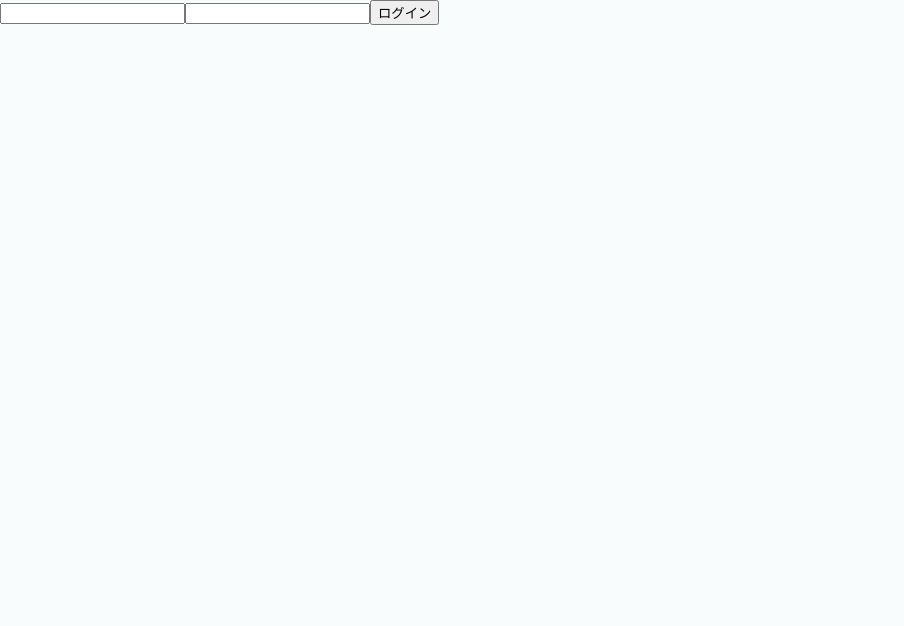
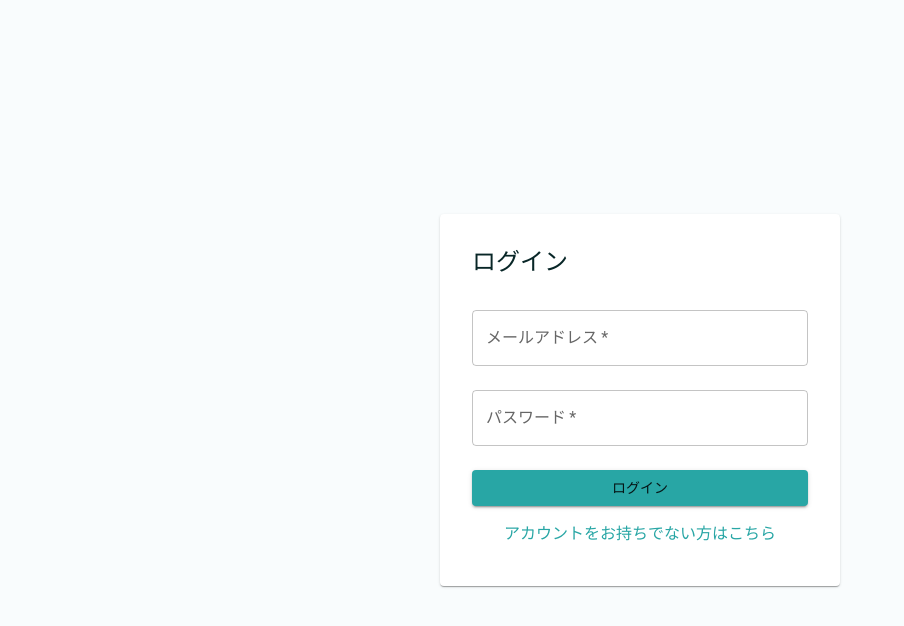
Before and after one commit to takuma0403/HistoryHub, a React (Vite) app in the folder frontend/: page /login in a window 1280 px wide. Shown: the top 626 px of the page, without its empty margins (0-904 px from the left). Built offline with nearby package versions, Linux system fonts and the light colour scheme.

Commit message:
[forntend] ログイン画面実装、ログイン後にトークンを取得しstoreで管理する #6   - ログイン画面をMUIでいい感じに

```diff
--- a/frontend/src/pages/Login.tsx
+++ b/frontend/src/pages/Login.tsx
@@ -2,29 +2,99 @@ import { useState } from 'react';
 import { useLoginMutation } from '../features/auth/authApi';
 import { useDispatch } from 'react-redux';
 import { setToken } from '../features/auth/authSlice';
+import {
+  Box,
+  Button,
+  Card,
+  CardContent,
+  TextField,
+  Typography,
+  Link as MuiLink,
+  CircularProgress,
+} from '@mui/material';
+import { Link, useNavigate } from 'react-router-dom';
 
 export default function Login() {
   const dispatch = useDispatch();
+  const navigate = useNavigate();
   const [email, setEmail] = useState('');
   const [password, setPassword] = useState('');
   const [login, { isLoading, error }] = useLoginMutation();
+  const [isSubmitting, setIsSubmitting] = useState(false); // ← 連打防止用
 
   const handleSubmit = async (e: React.FormEvent) => {
     e.preventDefault();
+    setIsSubmitting(true);
     try {
       const res = await login({ email, password }).unwrap();
       dispatch(setToken(res.token));
+      navigate('/');
     } catch (err) {
       console.error('Login failed:', err);
+    } finally {
+      setIsSubmitting(false);
     }
   };
 
   return (
-    <form onSubmit={handleSubmit}>
-      <input type="email" value={email} onChange={e => setEmail(e.target.value)} />
-      <input type="password" value={password} onChange={e => setPassword(e.target.value)} />
-      <button type="submit" disabled={isLoading}>ログイン</button>
-      {error && <p>ログインに失敗しました</p>}
-    </form>
+    <Box
+      display="flex"
+      justifyContent="center"
+      alignItems="center"
+      minHeight="100vh"
+      bgcolor="background.default"
+    >
+      <Card sx={{ maxWidth: 400, width: '100%', p: 2 }}>
+        <CardContent>
+          <Typography variant="h5" component="div" mb={2}>
+            ログイン
+          </Typography>
+          <Box component="form" onSubmit={handleSubmit} noValidate>
+            <TextField
+              label="メールアドレス"
+              type="email"
+              fullWidth
+              margin="normal"
+              value={email}
+              onChange={(e) => setEmail(e.target.value)}
+              required
+            />
+            <TextField
+              label="パスワード"
+              type="password"
+              fullWidth
+              margin="normal"
+              value={password}
+              onChange={(e) => setPassword(e.target.value)}
+              required
+            />
+            {error && (
+              <Typography color="error" variant="body2" mt={1}>
+                ログインに失敗しました
+              </Typography>
+            )}
+            <Button
+              type="submit"
+              variant="contained"
+              color="primary"
+              fullWidth
+              sx={{ mt: 2 }}
+              disabled={isLoading || isSubmitting} // ← ローディング中 & 二重送信防止
+            >
+              {(isLoading || isSubmitting) ? (
+                <CircularProgress size={24} />
+              ) : (
+                'ログイン'
+              )}
+            </Button>
+          </Box>
+          <Box mt={2} textAlign="center">
+            <MuiLink component={Link} to="/signup" underline="hover">
+              アカウントをお持ちでない方はこちら
+            </MuiLink>
+          </Box>
+        </CardContent>
+      </Card>
+    </Box>
   );
 }
```
